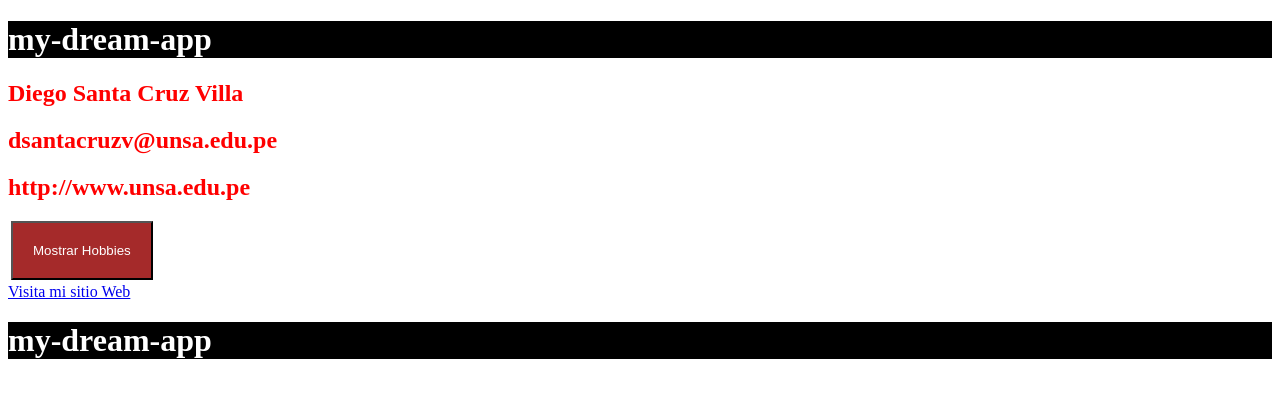
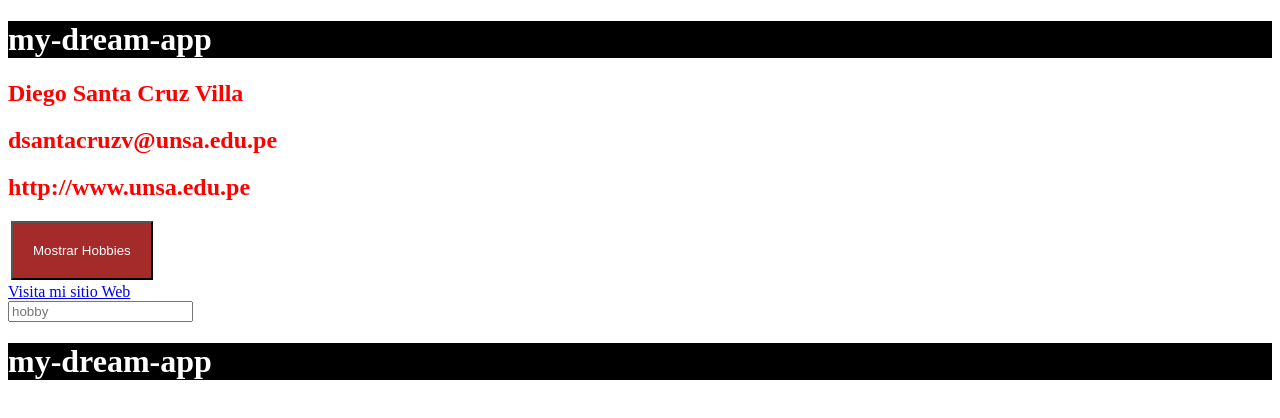
Before and after one commit to DiegoSantaC/LaboratoriosPW2, an Angular app in the folder tareaAngular/my-dream-app/: page / in a window 1280 px wide. Shown: the top 418 px of the page. Built offline with nearby package versions, Linux system fonts and the light colour scheme.

Commit message:
Agregando un formulario para agregar mas hobbies a mi lista y mostrarlos

```diff
--- a/tareaAngular/my-dream-app/src/app/app.component.html
+++ b/tareaAngular/my-dream-app/src/app/app.component.html
@@ -16,6 +16,9 @@
       </ul>
   </div>
   <a href="{{ webpage }}" target="_blank"> Visita mi sitio Web </a>
+  <form (submit)="newHobby(hobby)">
+    <input #hobby type="text" placeholder="hobby">
+  </form>
 </div>
 <div class="black">
   <h1> {{ title }} </h1>
--- a/tareaAngular/my-dream-app/src/app/app.component.ts
+++ b/tareaAngular/my-dream-app/src/app/app.component.ts
@@ -29,4 +29,10 @@
   toggleHobbies(){
     this.showhobbies = !this.showhobbies;
   }
+
+  newHobby(hobby:any){
+    this.hobbies.push(hobby.value);
+    hobby.value = "";
+    return false;
+  }
 }
```
